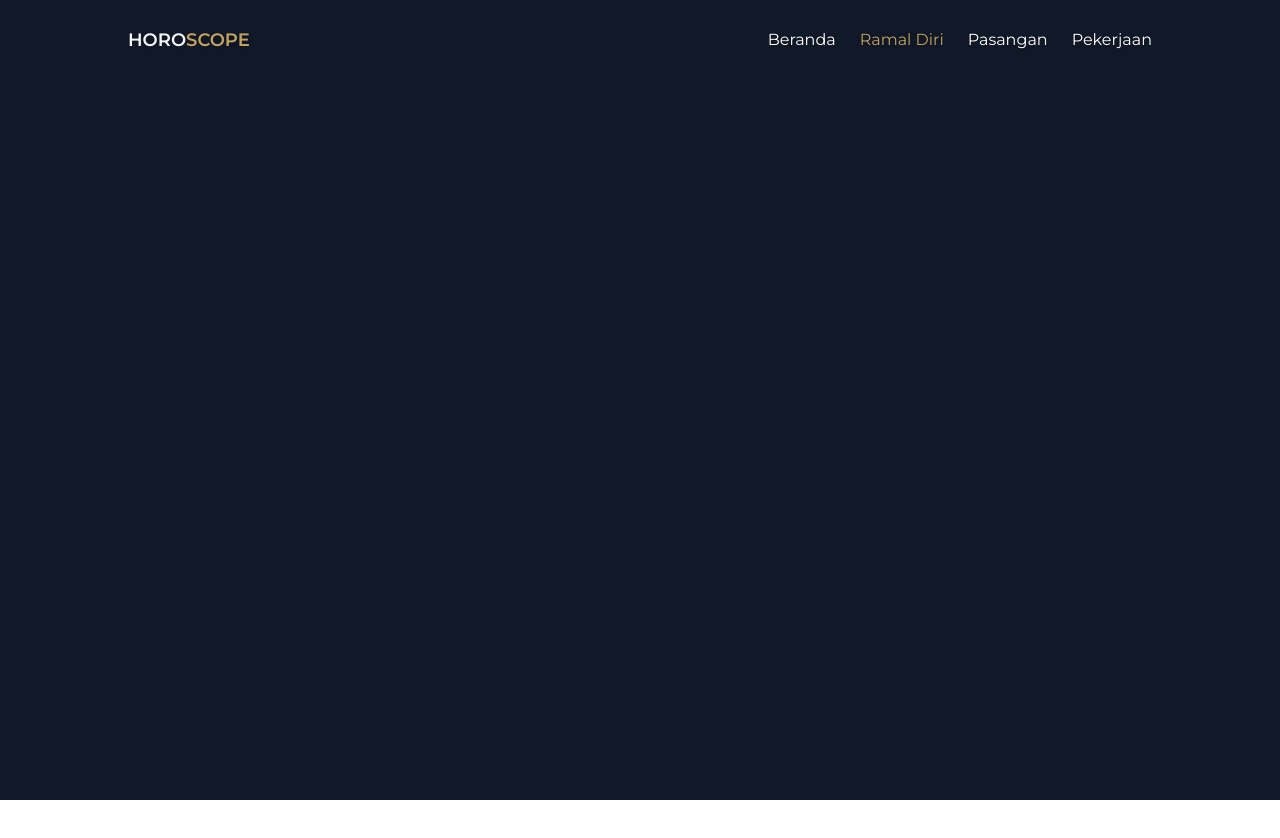
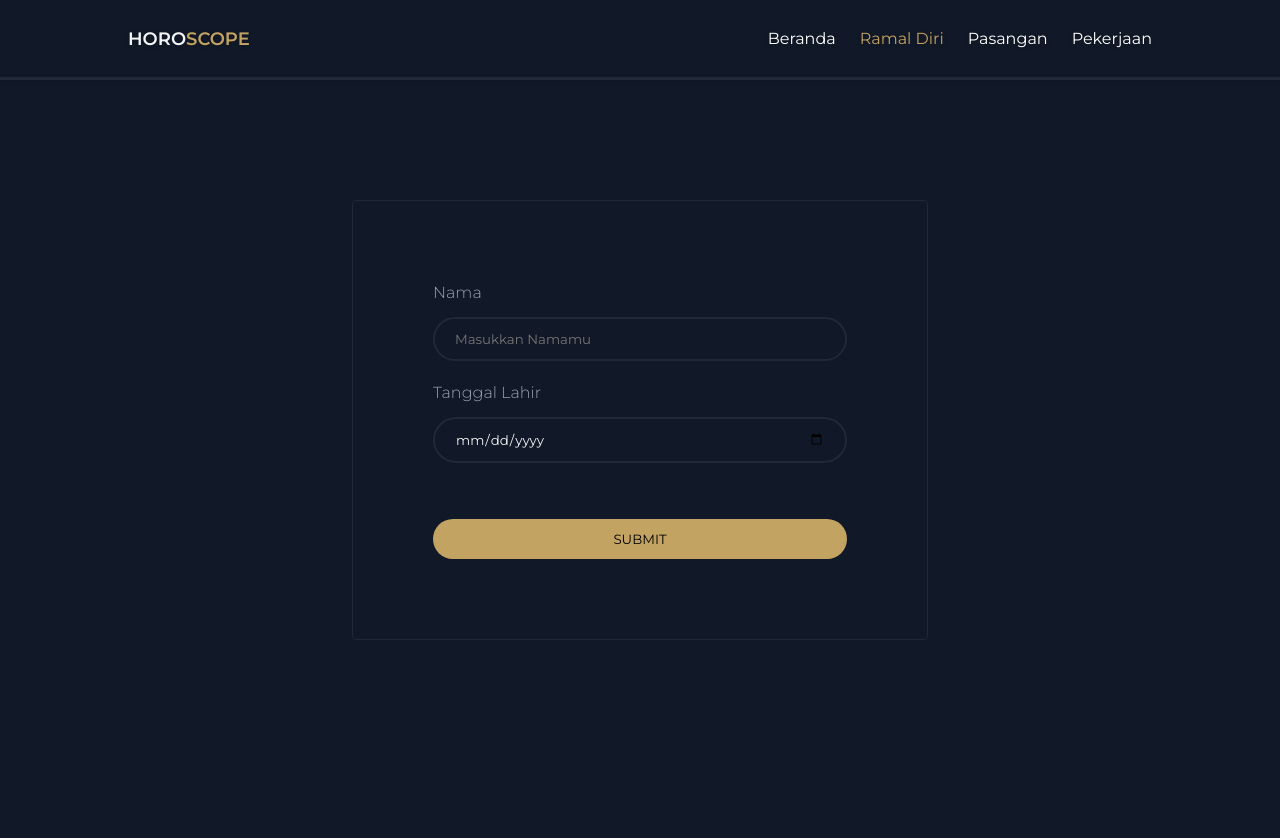
Before and after one commit to izzaalfiansyah/java-horoscope, a Vue app: page /#/diri in a window 1280 px wide. Before the commit the page ends 800 px from the top, so only its background shows below. Built offline with nearby package versions, Linux system fonts and the light colour scheme.

Commit message:
add getartinama from api

```diff
--- a/package.json
+++ b/package.json
@@ -9,6 +9,7 @@
     "preview": "vite preview"
   },
   "dependencies": {
+    "axios": "^1.7.3",
     "unocss": "^0.61.9",
     "vue": "^3.4.31",
     "vue-router": "^4.4.2"
--- a/src/App.vue
+++ b/src/App.vue
@@ -29,7 +29,7 @@ const menus: Menu[] = [
     class="min-h-screen bg-gray-900 text-gray-100 font-light text-base font-sans"
   >
     <div
-      class="fixed top-0 right-0 left-0 bg-transparent drop-shadow h-20 p-5 lg:px-32 flex items-center justify-between"
+      class="fixed top-0 right-0 left-0 bg-transparent drop-shadow h-20 p-5 lg:px-32 flex items-center justify-between z-20 border-b-solid border-gray-800"
     >
       <div class="text-lg font-semibold">
         HORO<span class="text-primary">SCOPE</span>
--- a/src/main.css
+++ b/src/main.css
@@ -2,4 +2,5 @@
     margin: 0;
     padding: 0;
     box-sizing: border-box;
+    font-family: 'Montserrat', sans-serif;
 }
--- /dev/null
+++ b/src/pages/diri/index.vue
@@ -0,0 +1,60 @@
+<script lang="ts" setup>
+import { ref } from "vue";
+import Primbon from "../../services/primbon";
+const dates = new Date();
+
+const date = dates.getDate() < 10 ? "0" + dates.getDate() : dates.getDate();
+const month = dates.getMonth() < 10 ? "0" + dates.getMonth() : dates.getMonth();
+const year = dates.getFullYear();
+
+const dateNow = `${year}-${month}-${date}`;
+
+const req = ref({
+  nama: "",
+  tanggalLahir: "",
+});
+const isLoading = ref<boolean>(false);
+
+const handleSubmit = async () => {
+  isLoading.value = true;
+  const artiNama = await Primbon.getArtiNama({ nama: req.value.nama });
+  console.log(artiNama);
+  isLoading.value = false;
+};
+</script>
+
+<template>
+  <div class="h-screen flex flex-col items-center justify-center">
+    <form
+      class="border border-solid border-gray-800 w-full lg:w-xl rounded lg:p-20 p-10"
+      @submit.prevent="handleSubmit"
+    >
+      <div class="text-gray-400 mb-3">Nama</div>
+      <input
+        type="text"
+        placeholder="Masukkan Namamu"
+        class="w-full rounded-full border-solid border-gray-800 bg-transparent px-5 py-3 outline-none focus:border-primary transition text-gray-100"
+        v-model="req.nama"
+        required
+      />
+      <div class="mb-5"></div>
+      <div class="text-gray-400 mb-3">Tanggal Lahir</div>
+      <input
+        type="date"
+        placeholder="Masukkan Namamu"
+        class="w-full rounded-full border-solid border-gray-800 bg-transparent px-5 py-3 outline-none focus:border-primary transition text-gray-100"
+        :max="dateNow"
+        v-model="req.tanggalLahir"
+        required
+      />
+      <div class="text-center">
+        <button
+          type="submit"
+          class="bg-primary border-none uppercase w-full mt-14 py-3 rounded-full cursor-pointer"
+        >
+          submit
+        </button>
+      </div>
+    </form>
+  </div>
+</template>
--- a/src/plugins/router.ts
+++ b/src/plugins/router.ts
@@ -1,10 +1,15 @@
 import { createRouter, createWebHashHistory } from "vue-router";
 import Index from "../pages/index.vue";
+import Diri from "../pages/diri/index.vue";
 
 const routes = [
   {
     path: "/",
     component: Index,
+  },
+  {
+    path: "/diri",
+    component: Diri,
   },
 ];
 
--- /dev/null
+++ b/src/services/http.ts
@@ -0,0 +1,7 @@
+import axios, { AxiosInstance } from "axios";
+
+const http: AxiosInstance = axios.create({
+  baseURL: "https://java-horoscope-api.vercel.app",
+});
+
+export default http;
--- /dev/null
+++ b/src/services/primbon.ts
@@ -0,0 +1,30 @@
+import http from "./http";
+
+interface ArtiNamaBahasa {
+  nama: string;
+  gender: string;
+  asal: string;
+  arti: string;
+}
+
+interface ArtiNamaPrimbon {
+  nama: string;
+  arti: string;
+  detail: string;
+}
+
+export default class Primbon {
+  static async getArtiNama(props: { nama: string }): Promise<{
+    success: boolean;
+    items?: ArtiNamaBahasa[];
+    primbon?: ArtiNamaPrimbon[];
+  } | null> {
+    try {
+      const res = await http.post("/arti-nama", { nama: props.nama });
+
+      return res.data;
+    } catch (e) {
+      return null;
+    }
+  }
+}
```
Also changed, not shown: src/plugins/http.ts (added), 1 other file (tests, documents, lock files or other folders).
